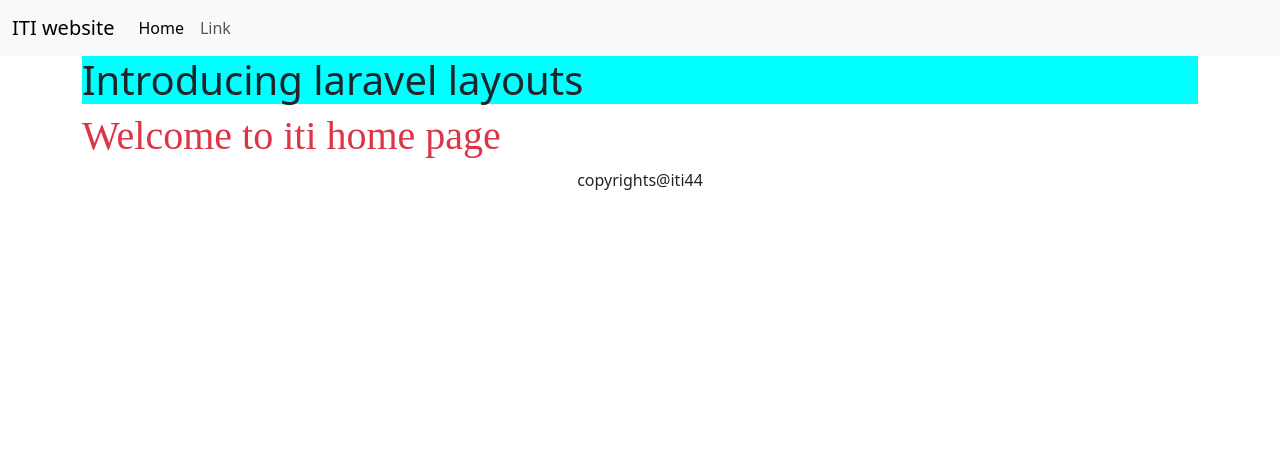
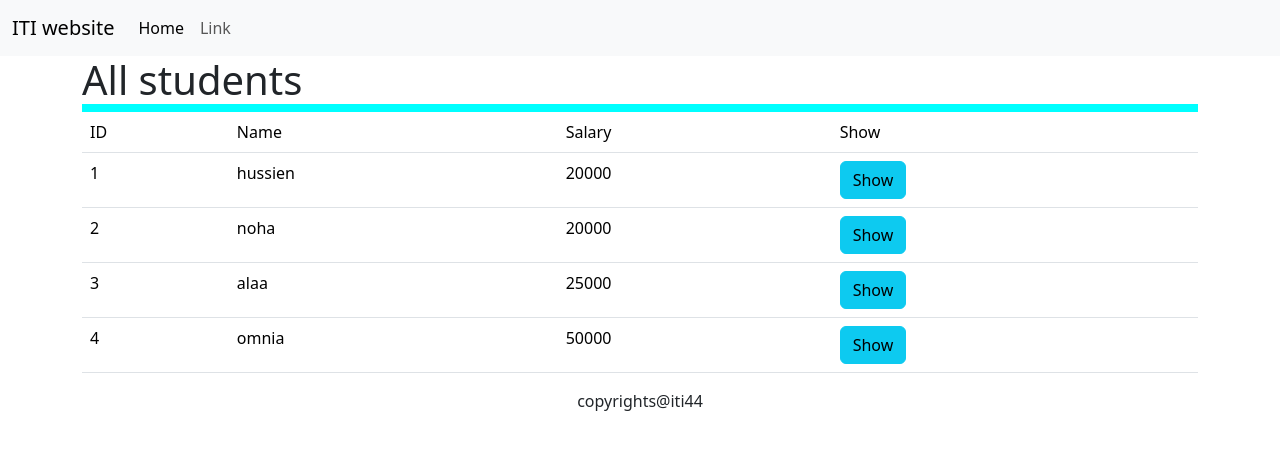
Before and after one commit to NohaAShehab/ptp44-osad-nc-laravel, a Laravel app: page /iti/home in a window 1280 px wide. Shown: the top 450 px of the page. Run offline with Laravel 12, Linux system fonts and the light colour scheme.

Commit message:
moving from closures to controllers

```diff
--- /dev/null
+++ b/demo/app/Http/Controllers/StdController.php
@@ -0,0 +1,6 @@
+<?php
+namespace App\Http\Controllers;
+use  App\Http\Controllers\Controller;
+class StdController extends  Controller{
+
+}
--- /dev/null
+++ b/demo/app/Http/Controllers/StudentController.php
@@ -0,0 +1,24 @@
+<?php
+
+namespace App\Http\Controllers;
+
+use Illuminate\Http\Request;
+
+class StudentController extends Controller
+{
+    //
+    private $students= [
+    ['id'=>1, 'name'=>'hussien', 'salary'=>20000],
+    ['id'=>2, 'name'=>'noha', 'salary'=>20000],
+    ['id'=>3, 'name'=>'alaa', 'salary'=>25000],
+    ['id'=>4, 'name'=>'omnia', 'salary'=>50000],
+    ];
+
+    # set of properties
+
+    # set of functions/actions
+    function home (){
+
+        return view("itihome", ["students"=>$this->students]);
+    }
+}
--- a/demo/resources/views/itihome.blade.php
+++ b/demo/resources/views/itihome.blade.php
@@ -1,12 +1,26 @@
 
 @extends('layouts.app')
 
-@section("body")
-<h1 class="text-danger"> Welcome to iti home page </h1>
-@endsection
+{{--@section("body")--}}
+{{--<h1 class="text-danger"> Welcome to iti home page </h1>--}}
+{{--@endsection--}}
 
 @section("content")
-    <h1> Introducing laravel layouts </h1>
+{{--    <h1> Introducing laravel layouts </h1>--}}
+    <h1 style="background-color: white;"> All students </h1>
+    <table class='table'> <tr> <td>ID </td> <td> Name</td>
+            <td>Salary</td> <td> Show </td></tr>
+        @foreach($students as $student)
+            <tr>
+                <td> {{$student['id']}}</td>
+                <td> {{$student['name']}}</td>
+                <td> {{$student['salary']}}</td>
+                <td> <a href="" class="btn btn-info">Show  </a></td>
+            </tr>
+
+        @endforeach
+
+    </table>
 @endsection
 
 
--- a/demo/routes/web.php
+++ b/demo/routes/web.php
@@ -1,4 +1,5 @@
 <?php
+## here you can register your routes to your application
 
 use Illuminate\Support\Facades\Route;
 
@@ -97,7 +98,12 @@
 });
 
 
-Route::get("/iti/home", function (){
+//Route::get("/iti/home", function (){
+//
+//    return view("itihome");
+//});
 
-    return view("itihome");
-});
+
+### we need to move to the controller
+use App\Http\Controllers\StudentController;
+Route::get("/iti/home",[StudentController::class,'home'] );
--- a/notes.txt
+++ b/notes.txt
@@ -12,3 +12,7 @@
 
 
 5- define general structure for views
+https://laravel.com/docs/11.x/blade#building-layouts
+
+6- controllers
+https://laravel.com/docs/11.x/controllers#main-content
```
